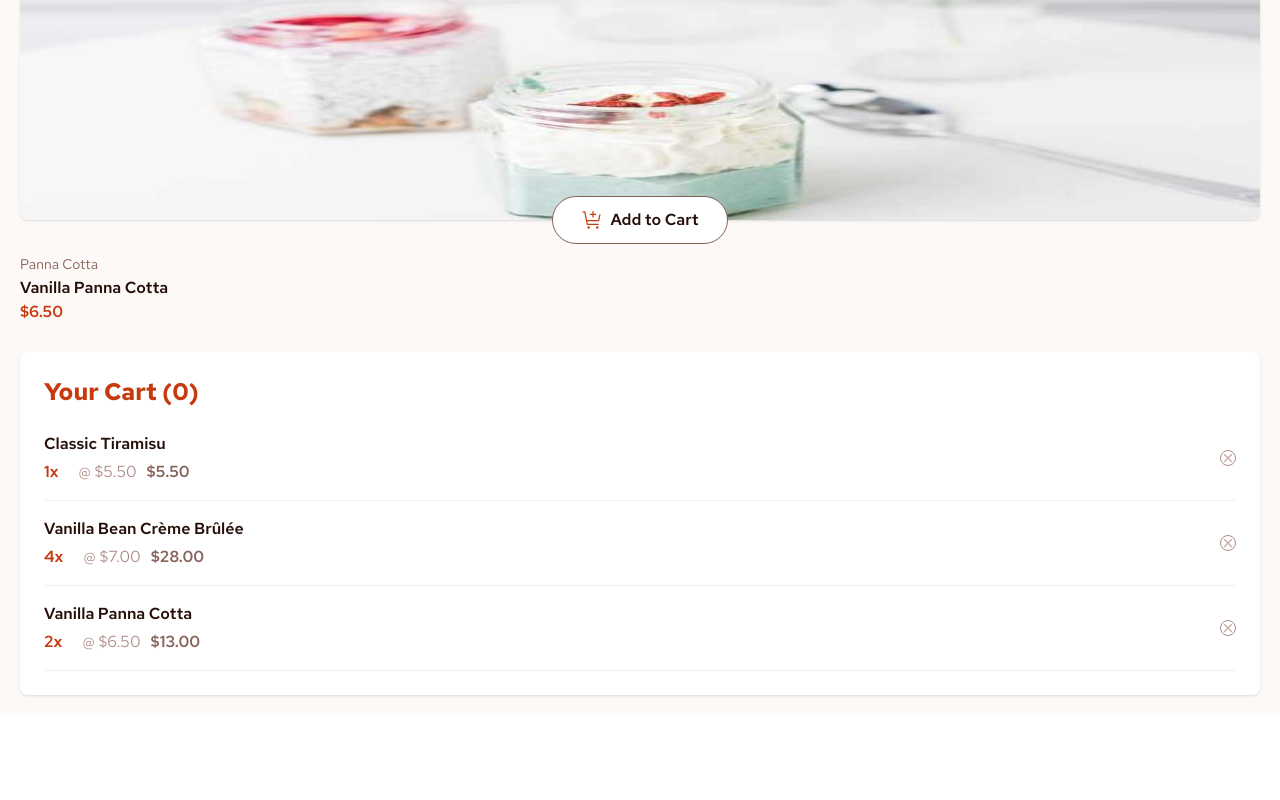
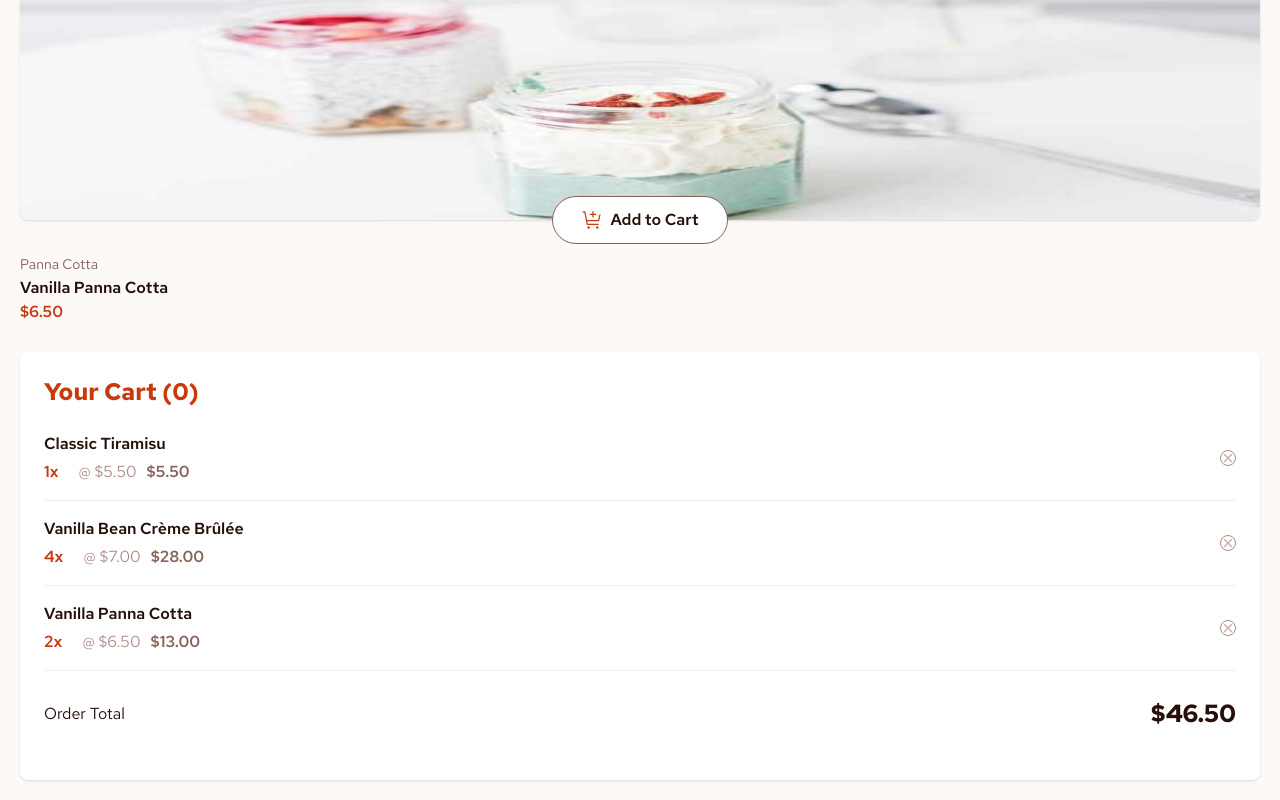
Before and after one commit to vitorgabrielgg/desserts, a Next.js app: page / in a window 1280 px wide. Shown: the part 3173-3973 px from the top of the page. Before the commit the page ends 3888 px from the top, so only its background shows below. Built offline with nearby package versions, Linux system fonts and the light colour scheme.

Commit message:
feat: add the order total component

```diff
--- a/src/components/cart/Cart/index.tsx
+++ b/src/components/cart/Cart/index.tsx
@@ -1,4 +1,5 @@
 import { CartItem } from "../CartItem";
+import { OrderTotal } from "../OrderTotal";
 
 export const Cart = () => {
   return (
@@ -10,6 +11,8 @@
         <CartItem name="Vanilla Bean Crème Brûlée" price={7.0} quantity={4} />
         <CartItem name="Vanilla Panna Cotta" price={6.5} quantity={2} />
       </ul>
+
+      <OrderTotal totalPrice={46.5} />
     </section>
   );
 };
--- /dev/null
+++ b/src/components/cart/OrderTotal/index.tsx
@@ -0,0 +1,16 @@
+import { priceFormatter } from "@/utils";
+
+interface OrderTotalProps {
+  totalPrice: number;
+}
+
+export const OrderTotal = ({ totalPrice }: OrderTotalProps) => {
+  return (
+    <div className="flex items-center justify-between py-6 text-rose-900">
+      <p>Order Total</p>
+      <span className="font-bold text-[1.55rem]">
+        {priceFormatter(totalPrice)}
+      </span>
+    </div>
+  );
+};
```
